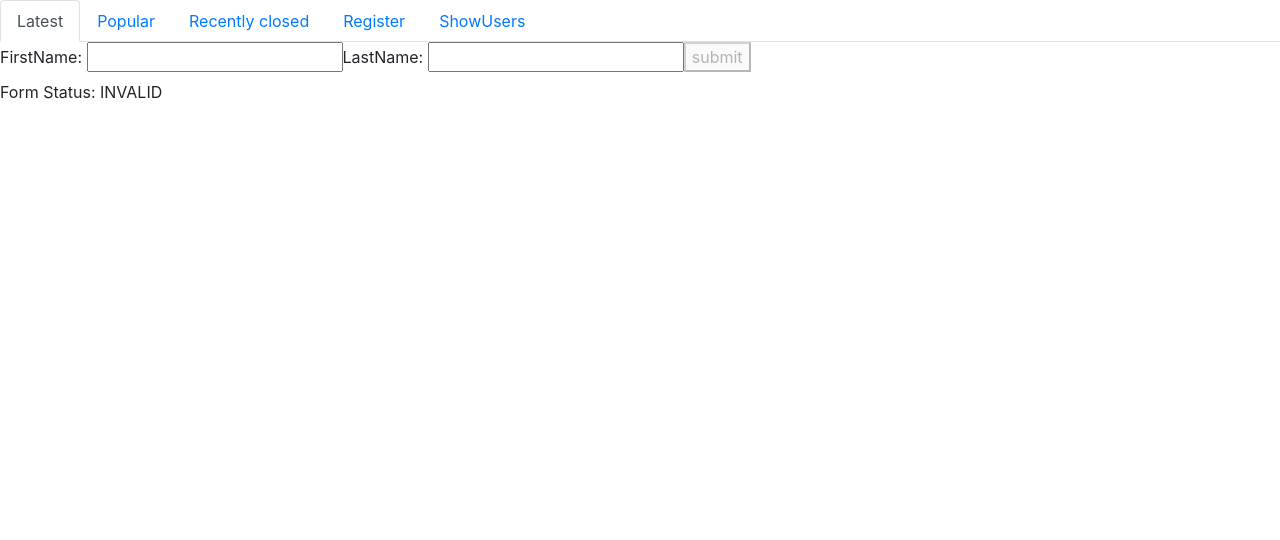
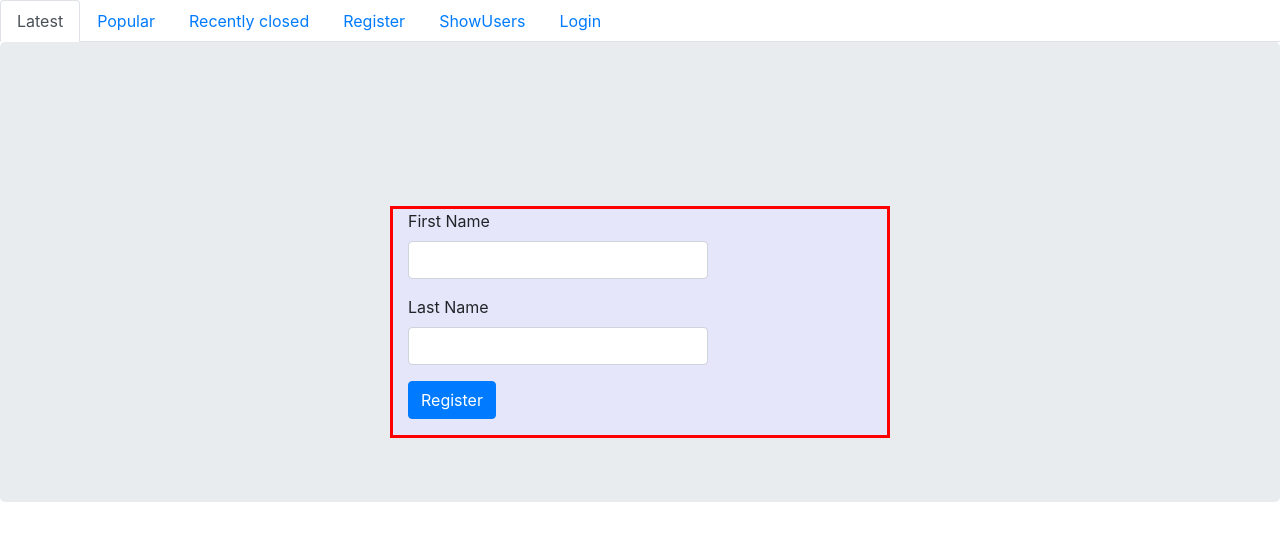
Before and after one commit to rajashekark/LoginUI, an Angular app in the folder login-UI/: page /userRegister in a window 1280 px wide. Shown: the top 540 px of the page. Built offline with nearby package versions, Linux system fonts and the light colour scheme.

Commit message:
added loginpage and html changes in register

```diff
--- a/login-UI/src/app/app-routing.module.ts
+++ b/login-UI/src/app/app-routing.module.ts
@@ -2,11 +2,13 @@ import { NgModule } from '@angular/core';
 import { Routes, RouterModule } from '@angular/router';
 import { UserRegisterComponent } from './user-register/user-register.component';
 import { DisplayUsersComponent } from './display-users/display-users.component';
+import { LoginPageComponent } from './login-page/login-page.component';
 
 
 const routes: Routes = [
   { path: 'userRegister', component:UserRegisterComponent },
   { path: 'showusers', component:DisplayUsersComponent },
+  { path:'login', component:LoginPageComponent },
 ];
 
 @NgModule({
--- a/login-UI/src/app/app.component.html
+++ b/login-UI/src/app/app.component.html
@@ -16,6 +16,9 @@
     <li class="nav-item">
       <a class="nav-link" routerLink="/showusers">ShowUsers</a>
     </li>
+    <li class="nav-item">
+      <a class="nav-link" routerLink="/login">Login</a>
+    </li>
   </ul>
 
 
--- a/login-UI/src/app/app.module.ts
+++ b/login-UI/src/app/app.module.ts
@@ -7,12 +7,14 @@ import { UserRegisterComponent } from './user-register/user-register.component';
 import { DisplayUsersComponent } from './display-users/display-users.component';
 import { HttpClientModule } from '../../node_modules/@angular/common/http';
 import { ReactiveFormsModule } from '@angular/forms';
+import { LoginPageComponent } from './login-page/login-page.component';
 
 @NgModule({
   declarations: [
     AppComponent,
     UserRegisterComponent,
-    DisplayUsersComponent
+    DisplayUsersComponent,
+    LoginPageComponent
   ],
   imports: [
     BrowserModule,
--- /dev/null
+++ b/login-UI/src/app/login-page/login-page.component.css
@@ -0,0 +1,7 @@
+.container{
+    width: 500px;
+}
+
+h2{
+    text-align-last: center;
+}
--- /dev/null
+++ b/login-UI/src/app/login-page/login-page.component.html
@@ -0,0 +1,29 @@
+<h2>Login</h2>
+<div class="container">
+<form [formGroup]="loginForm" (ngSubmit)="onSubmit()">
+  <div class="form-group">
+    <label for="username">Username</label>
+    <input type="text" formControlName="username" class="form-control" [ngClass]="{ 'is-invalid': submitted && f.username.errors }"
+    />
+    <div *ngIf="submitted && f.username.errors" class="invalid-feedback">
+      <div *ngIf="f.username.errors.required">Username is required</div>
+    </div>
+  </div>
+
+  <div class="form-group">
+    <label for="password">Password</label>
+    <input type="password" formControlName="password" class="form-control" [ngClass]="{ 'is-invalid': submitted && f.password.errors }"
+    />
+    <div *ngIf="submitted && f.password.errors" class="invalid-feedback">
+      <div *ngIf="f.password.errors.required">Password is required</div>
+    </div>
+  </div>
+
+  <div class="form-group">
+    <button [disabled]="loading" class="btn btn-primary">Login</button>
+
+    <a [routerLink]="['/userRegister']" class="btn btn-link">Register</a>
+</div>
+
+</form>
+  </div>
--- /dev/null
+++ b/login-UI/src/app/login-page/login-page.component.ts
@@ -0,0 +1,15 @@
+import { Component, OnInit } from '@angular/core';
+
+@Component({
+  selector: 'app-login-page',
+  templateUrl: './login-page.component.html',
+  styleUrls: ['./login-page.component.css']
+})
+export class LoginPageComponent implements OnInit {
+
+  constructor() { }
+
+  ngOnInit() {
+  }
+
+}
--- a/login-UI/src/app/user-register/user-register.component.css
+++ b/login-UI/src/app/user-register/user-register.component.css
@@ -0,0 +1,18 @@
+.container{
+  margin:auto;
+  border-style: solid;
+  border-color: red ;
+  width:500px;
+  margin-top: 100px;
+  background:lavender;
+}
+
+
+.form-group{
+  width:300px;
+
+}
+
+h2{
+  margin-top: 70px;
+}
--- a/login-UI/src/app/user-register/user-register.component.html
+++ b/login-UI/src/app/user-register/user-register.component.html
@@ -1,21 +1,30 @@
-<form [formGroup] = "registerForm" (ngSubmit) = "onSubmit()">
-  <label>
-    FirstName:
-    <input type="text" formControlName="firstName" required>
-  </label>
+<div class="jumbotron">
+  <div class="container">
+    <form [formGroup]="registerForm" (ngSubmit)="onSubmit()" novalidate>
 
-  <label>
-    LastName:
-    <input type="text" formControlName="lastName">
-  </label>
+      <div class="form-group">
+        <label for="firstName">First Name</label>
+        <input type="text" formControlName="firstName" class="form-control" [ngClass]="{ 'is-invalid': submitted && f.firstName.errors }"
+        />
+        <div *ngIf="submitted && f.firstName.errors" class="invalid-feedback">
+          <div *ngIf="f.firstName.errors.required">First Name is required</div>
+          <div *ngIf="f.firstName.errors.minlength">firstName must be at least 5 characters</div>
+        </div>
+      </div>
+      <div class="form-group">
+        <label for="lastName">Last Name</label>
+        <input type="text" formControlName="lastName" class="form-control" [ngClass]="{ 'is-invalid': submitted && f.lastName.errors }"
+        />
+        <div *ngIf="submitted && f.lastName.errors" class="invalid-feedback">
+          <div *ngIf="f.lastName.errors.required">Last Name is required</div>
+          <div *ngIf="f.lastName.errors.minlength">lastName must be at least 5 characters</div>
+        </div>
+      </div>
 
-
-
-
-
- <button type="submit" [disabled]="!registerForm.valid">submit</button>
-</form>
-
-<p>
-  Form Status: {{ registerForm.status }}
-</p>
+      <div class="form-group">
+        <button [disabled]="loading" class="btn btn-primary">Register</button>
+      </div>
+    </form>
+    <p>{{message}}</p>
+  </div>
+</div>
--- a/login-UI/src/app/user-register/user-register.component.ts
+++ b/login-UI/src/app/user-register/user-register.component.ts
@@ -1,5 +1,5 @@
 import { Component, OnInit } from '@angular/core';
-import { FormGroup, FormControl,FormBuilder, Validators } from '../../../node_modules/@angular/forms';
+import { FormGroup, FormControl, FormBuilder, Validators } from '../../../node_modules/@angular/forms';
 import { LoginServiceService } from '../login-service.service';
 import { Router } from '../../../node_modules/@angular/router';
 
@@ -11,21 +11,44 @@ import { Router } from '../../../node_modules/@angular/router';
 })
 export class UserRegisterComponent implements OnInit {
 
-data:any;
-  registerForm : FormGroup;
-  constructor(private fb:FormBuilder, private loginService: LoginServiceService,
-  private router:Router) { }
+
+  registerForm: FormGroup;
+  loading = false;
+  submitted = false;
+  message:String;
+
+  constructor(private fb: FormBuilder, private loginService: LoginServiceService,
+    private router: Router) { }
 
   ngOnInit() {
     this.registerForm = this.fb.group({
-      id : [],
-    firstName : ['',[Validators.required, Validators.minLength(4)]],
-    lastName :  ['',Validators.minLength(4)],
+      // id: [],
+      firstName: ['', [Validators.required,Validators.minLength(5)]],
+      lastName: ['', [Validators.required,Validators.minLength(5)]],
     });
   }
+
+  get f() { return this.registerForm.controls; }
+
   onSubmit() {
+    this.submitted = true;
+
+
+    if (this.registerForm.invalid) {
+      return;
+    }
+
+    this.loading = true;
+
     this.loginService
       .createUser(this.registerForm.value)
-  .subscribe();
+      .subscribe(
+        data=>{
+          this.router.navigate(['/login']);
+          this.message="Registration successfully";
+        }
+      );
+    // console.log("firstName");
+    //  this.registerForm.reset();
   }
 }
```
Also changed, not shown: 1 other file (tests, documents, lock files or other folders). Lines whose indentation alone changed are shown as unchanged.
